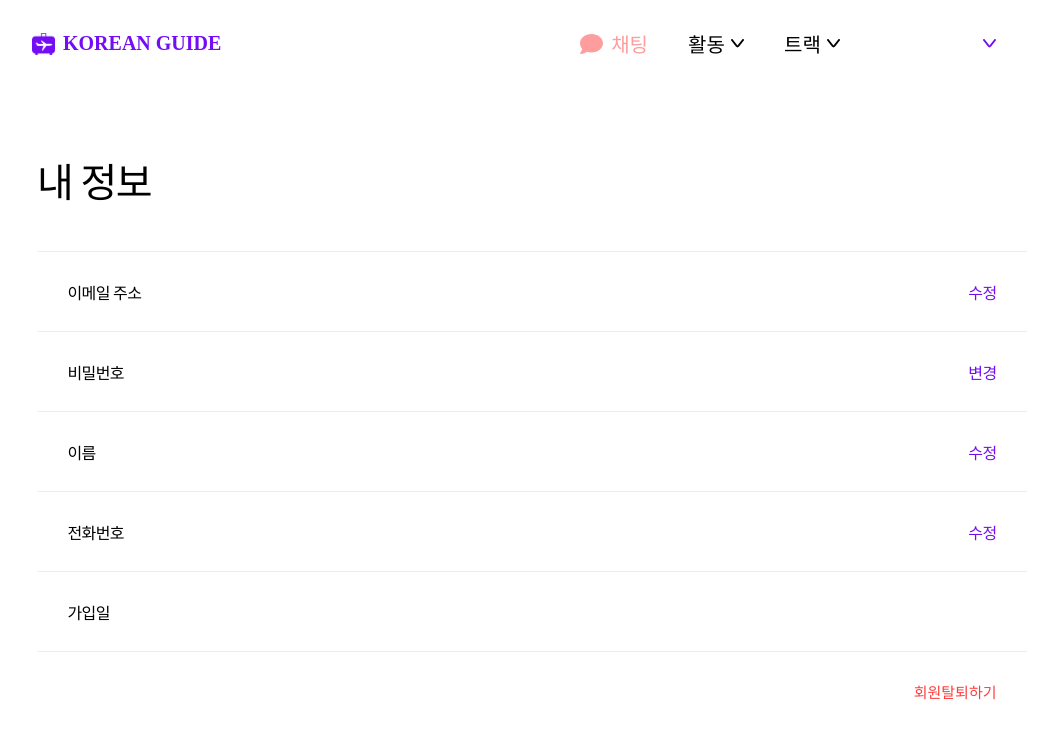
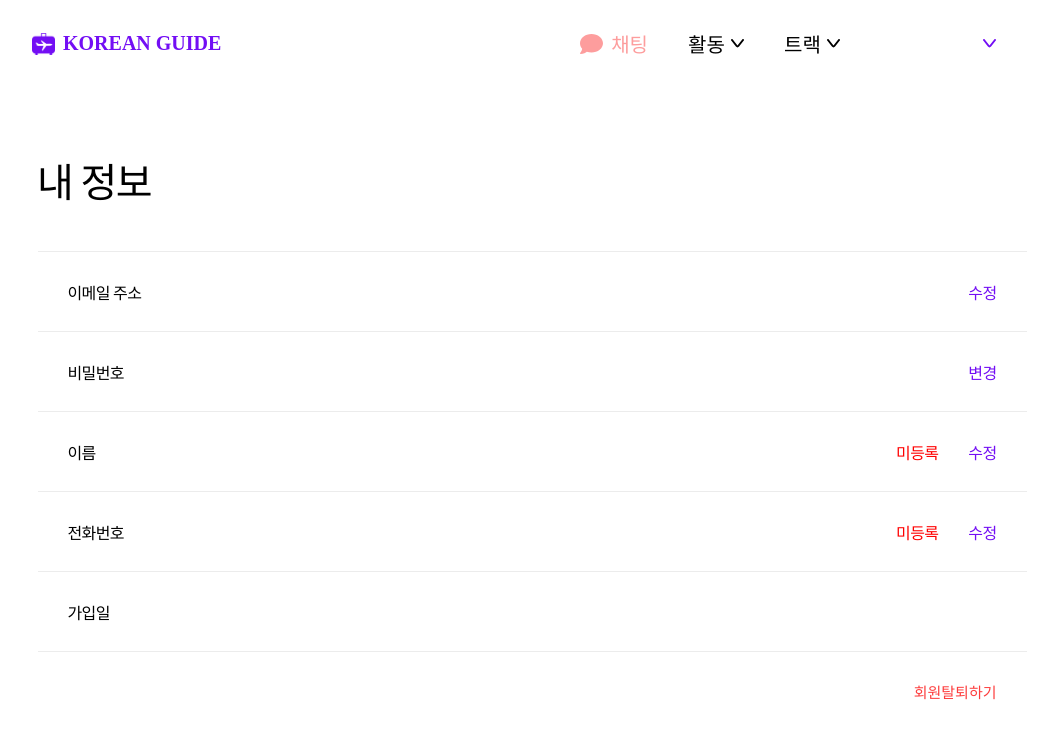
Before and after one commit to koreanguide/koreanguide-frontend, a React (Create React App) app: page /portal/mypage in a window 1280 px wide. Shown: the top 738 px of the page, without its empty margins (108-1166 px from the left). Built offline with nearby package versions, Linux system fonts and the light colour scheme; no server answers; a web font is replaced by a local one.

Commit message:
Feat: 마이페이지 미등록 표시

```diff
--- a/src/page/MyPage/GuideMyPage.tsx
+++ b/src/page/MyPage/GuideMyPage.tsx
@@ -218,7 +218,9 @@ function GuideMyPage() {
           <div className="GuideMyPageInfoBoxOne">
             <div className="GuideMyPageInfoBoxOneTextOne">이름</div>
             <div className="GuideMyPageInfoBoxOneInner">
-              <div className="GuideMyPageInfoText">{name}</div>
+              <div className="GuideMyPageInfoText">
+                {name ? name : <span style={{color: 'red'}}>미등록</span>}
+              </div>
               <div
                 className="GuideMyPageInfoBoxButtonOne"
                 onClick={NameFixClick}
@@ -231,7 +233,9 @@ function GuideMyPage() {
           <div className="GuideMyPageInfoBoxOne">
             <div className="GuideMyPageInfoBoxOneTextOne">전화번호</div>
             <div className="GuideMyPageInfoBoxOneInner">
-              <div className="GuideMyPageInfoText">{phoneNum}</div>
+              <div className="GuideMyPageInfoText">
+                {phoneNum ? phoneNum : <span style={{color: 'red'}}>미등록</span>}
+              </div>
               <div
                 className="GuideMyPageInfoBoxButtonOne"
                 onClick={PhoneNumFixClick}
```
